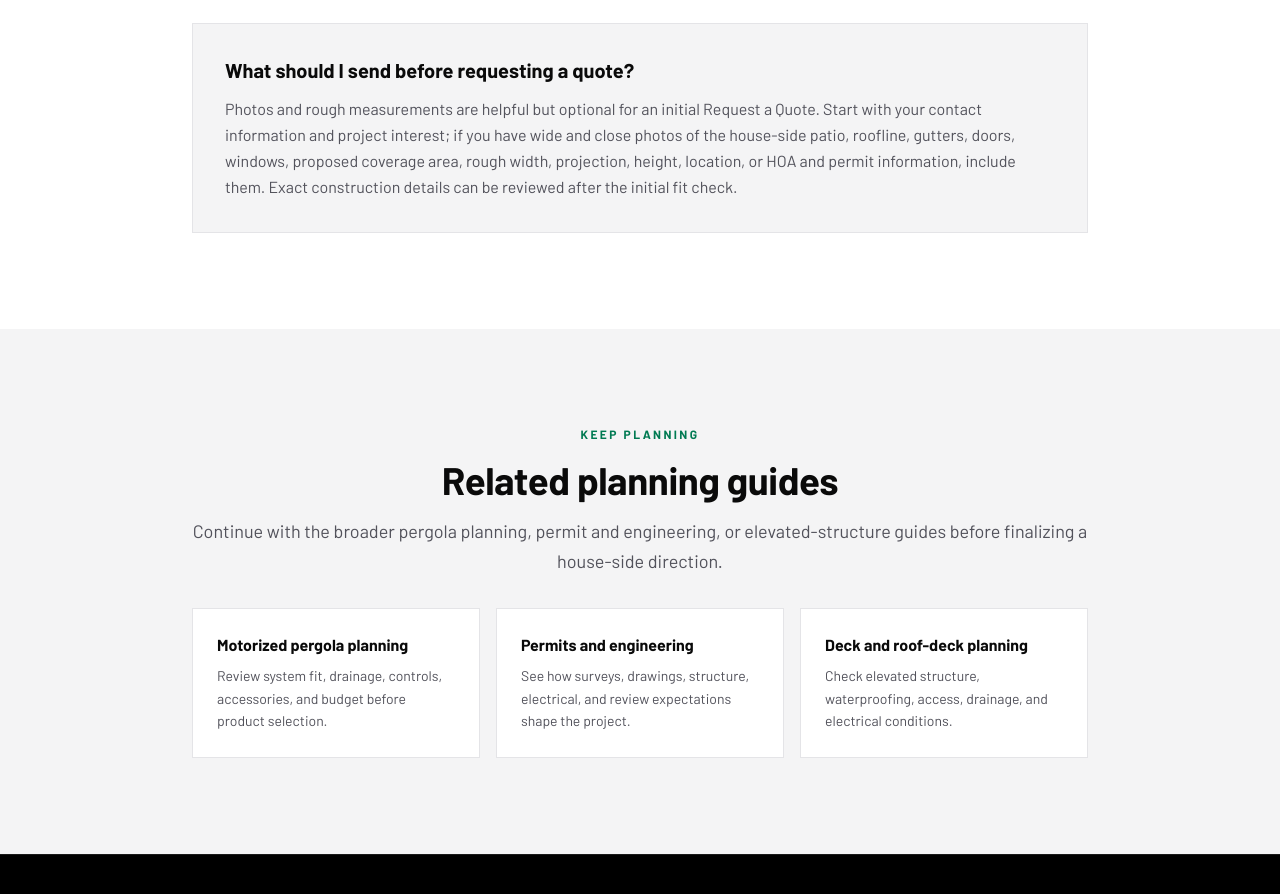
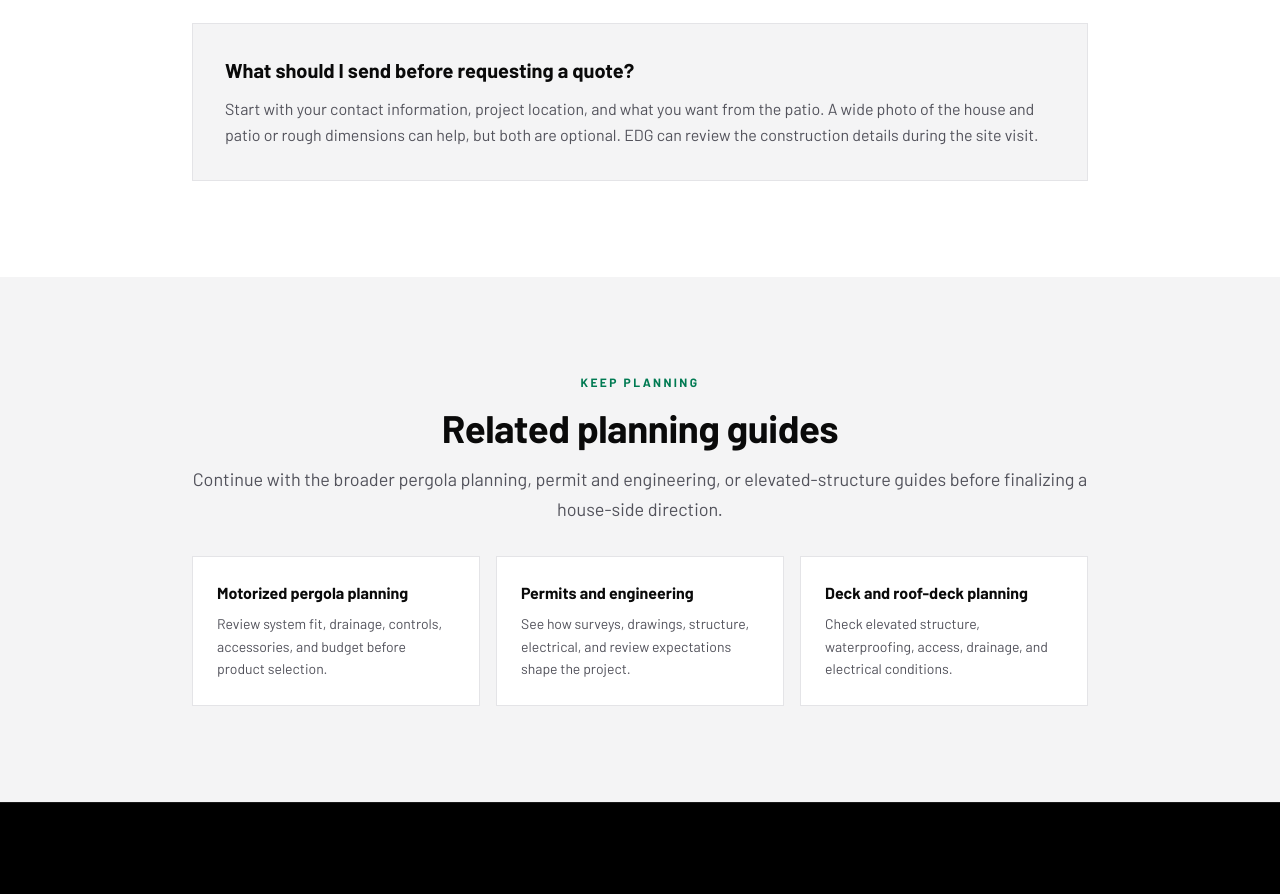
Before and after one commit to coltonfoley/edgdirectresponsev3, a Next.js app: page /guides/pergola-attached-to-house in a window 1280 px wide. Shown: the part 5464-6358 px from the top of the page. Built offline with nearby package versions, Linux system fonts and the light colour scheme.

Commit message:
Polish final guide FAQ copy

```diff
--- a/src/app/guides/pergola-attached-to-house/page.tsx
+++ b/src/app/guides/pergola-attached-to-house/page.tsx
@@ -130,7 +130,7 @@ const faqs = [
   {
     question: 'What should I send before requesting a quote?',
     answer:
-      'Photos and rough measurements are helpful but optional for an initial Request a Quote. Start with your contact information and project interest; if you have wide and close photos of the house-side patio, roofline, gutters, doors, windows, proposed coverage area, rough width, projection, height, location, or HOA and permit information, include them. Exact construction details can be reviewed after the initial fit check.',
+      'Start with your contact information, project location, and what you want from the patio. A wide photo of the house and patio or rough dimensions can help, but both are optional. EDG can review the construction details during the site visit.',
   },
 ];
 
--- a/src/app/guides/pergola-vs-gazebo/page.tsx
+++ b/src/app/guides/pergola-vs-gazebo/page.tsx
@@ -110,7 +110,7 @@ const faqs = [
   {
     question: 'Which gives better rain protection: a gazebo or pergola?',
     answer:
-      'A fixed gazebo roof provides a consistent roof overhead when the structure, roofing, and site are properly built. A motorized louvered pergola can manage rain when its selected roof, drainage, controls, and installation are designed for that job, but it should not be described as a completely sealed room or universal weather guarantee.',
+      'A fixed gazebo roof provides a consistent roof overhead when the structure, roofing, and site are properly built. A motorized louvered pergola can manage rain when its selected roof, drainage, controls, and installation are designed for that job. Wind-driven rain can still enter around open sides.',
   },
   {
     question: 'Is a pergola or gazebo cheaper?',
```
